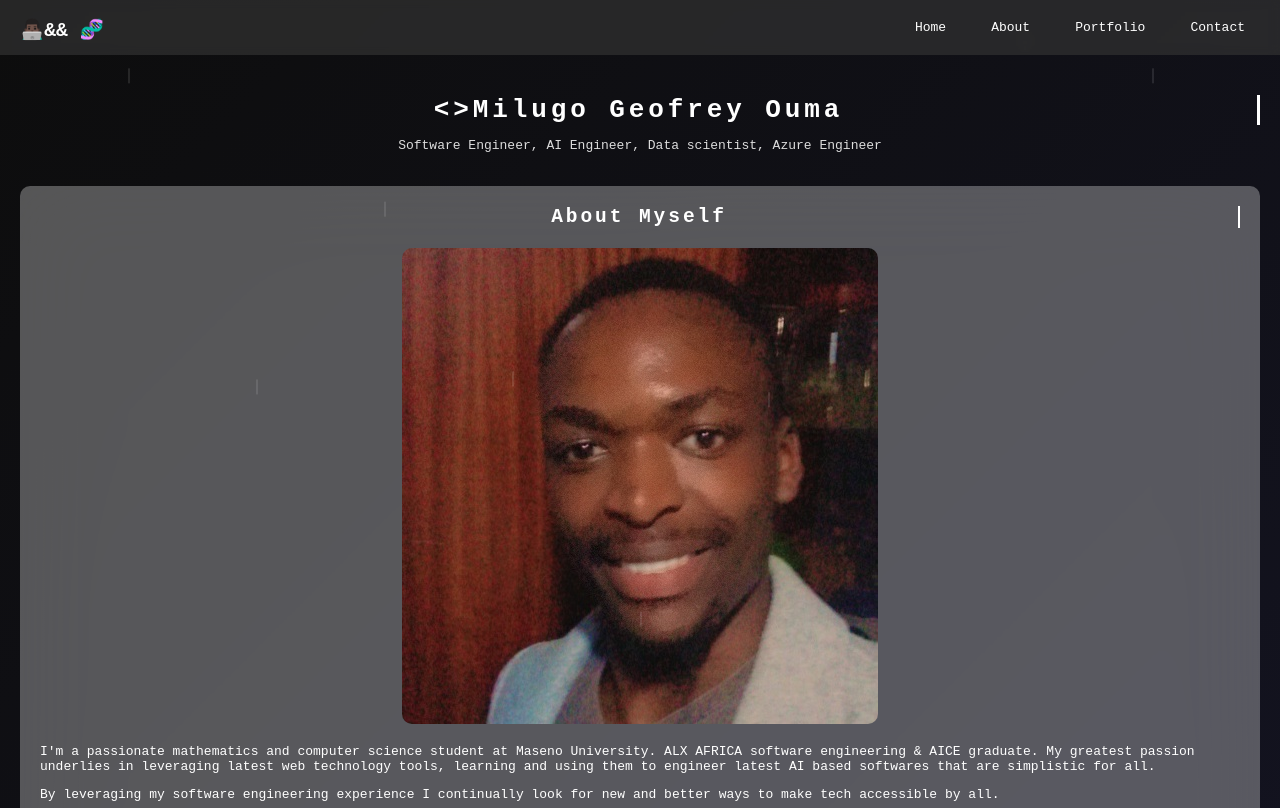
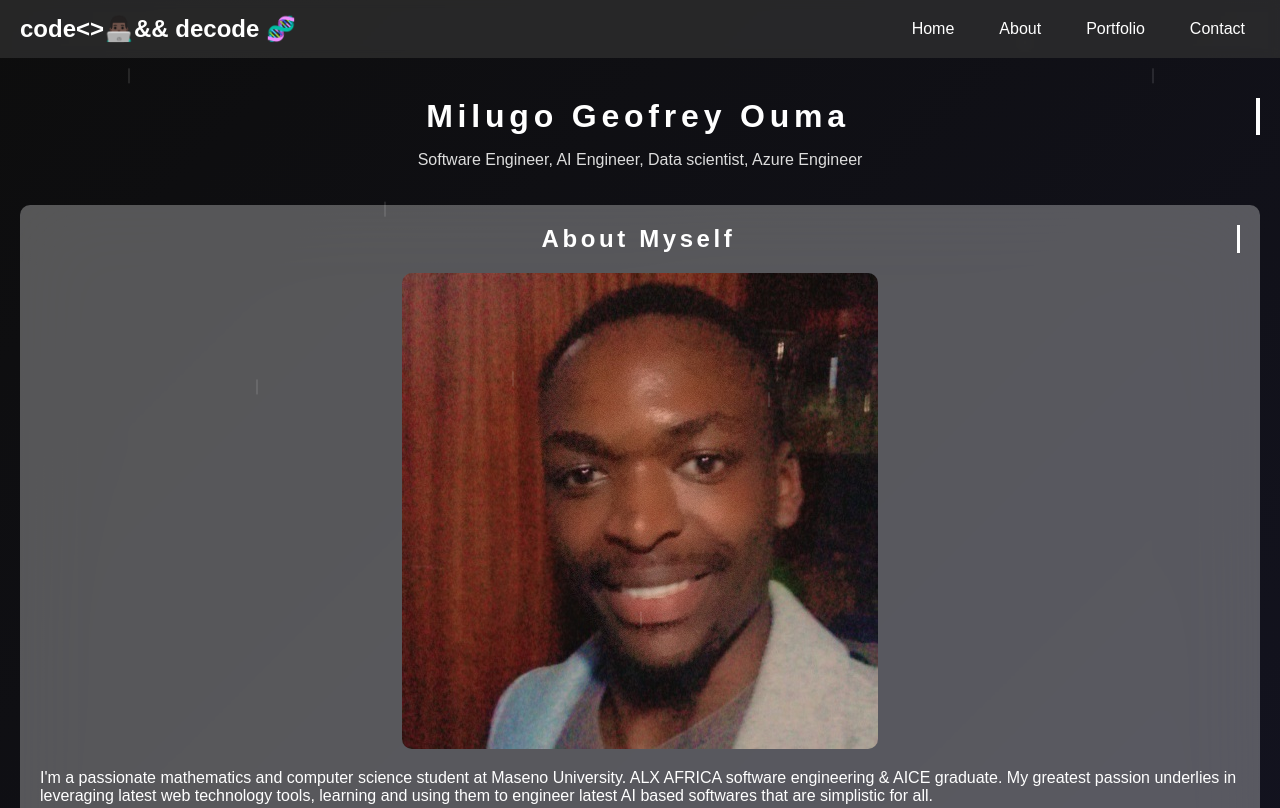
Before and after one commit to Pha12thom/Portfolio, a plain HTML site: page index.html in a window 1280 px wide. Shown: the top 808 px of the page. Drawn offline with Linux system fonts and the light colour scheme.

Commit message:
Update index.html

```diff
--- a/index.html
+++ b/index.html
@@ -235,7 +235,7 @@
 </head>
 <body>
     <div class="navbar">
-        <h2> <code>👨🏿‍💻&& </decode> 🧬 </h2>
+        <h2> code<>👨🏿‍💻&& decode</> 🧬 </h2>
         <button class="toggle-btn" onclick="toggleNavbar()">☰</button>
         <nav>
             <a href="#home">Home</a>
@@ -246,7 +246,7 @@
     </div>
     <div class="container" id="main-content">
         <header id="home">
-            <h1> <>Milugo Geofrey Ouma</></h1>
+            <h1>Milugo </>Geofrey Ouma</h1>
             <p>Software Engineer, AI Engineer, Data scientist, Azure Engineer</p>
         </header>
 
```
